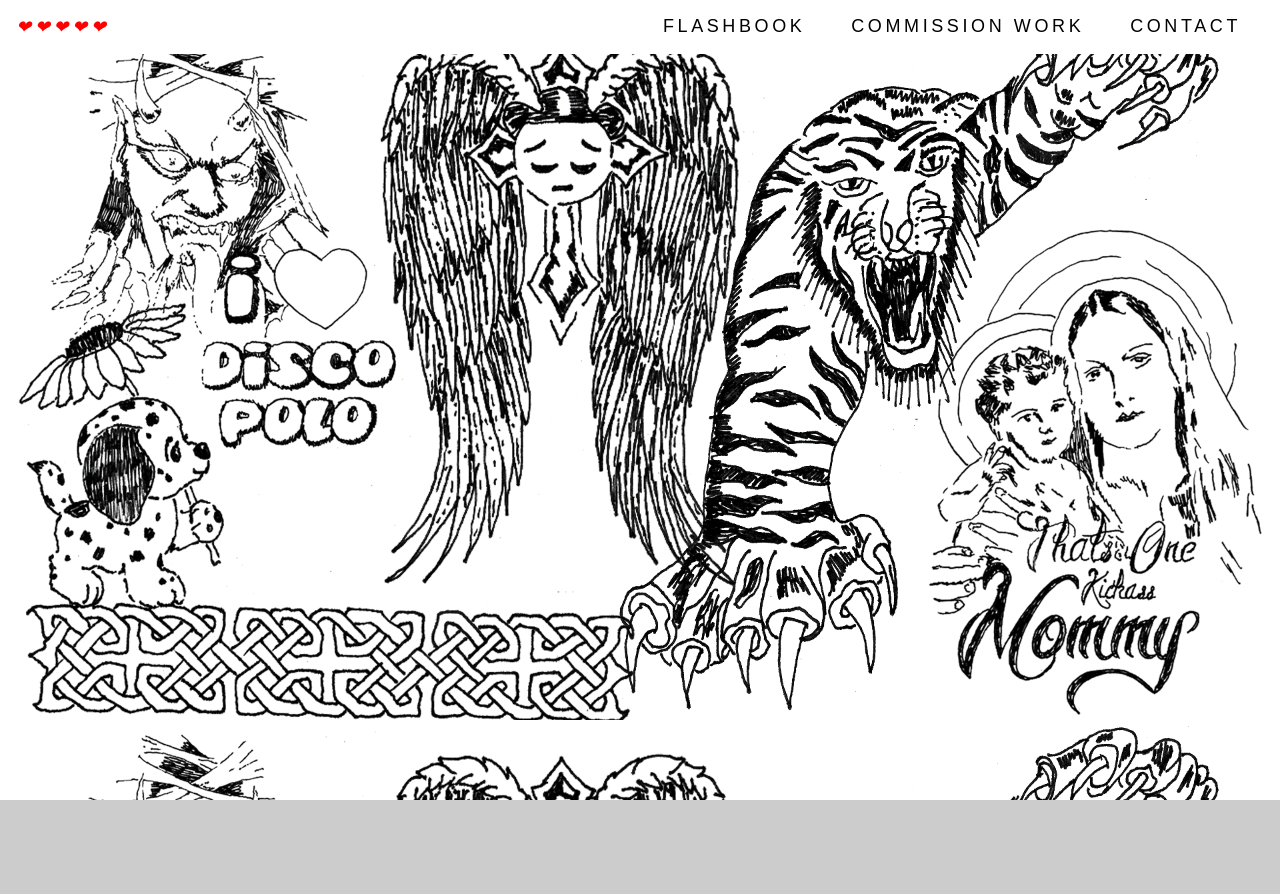
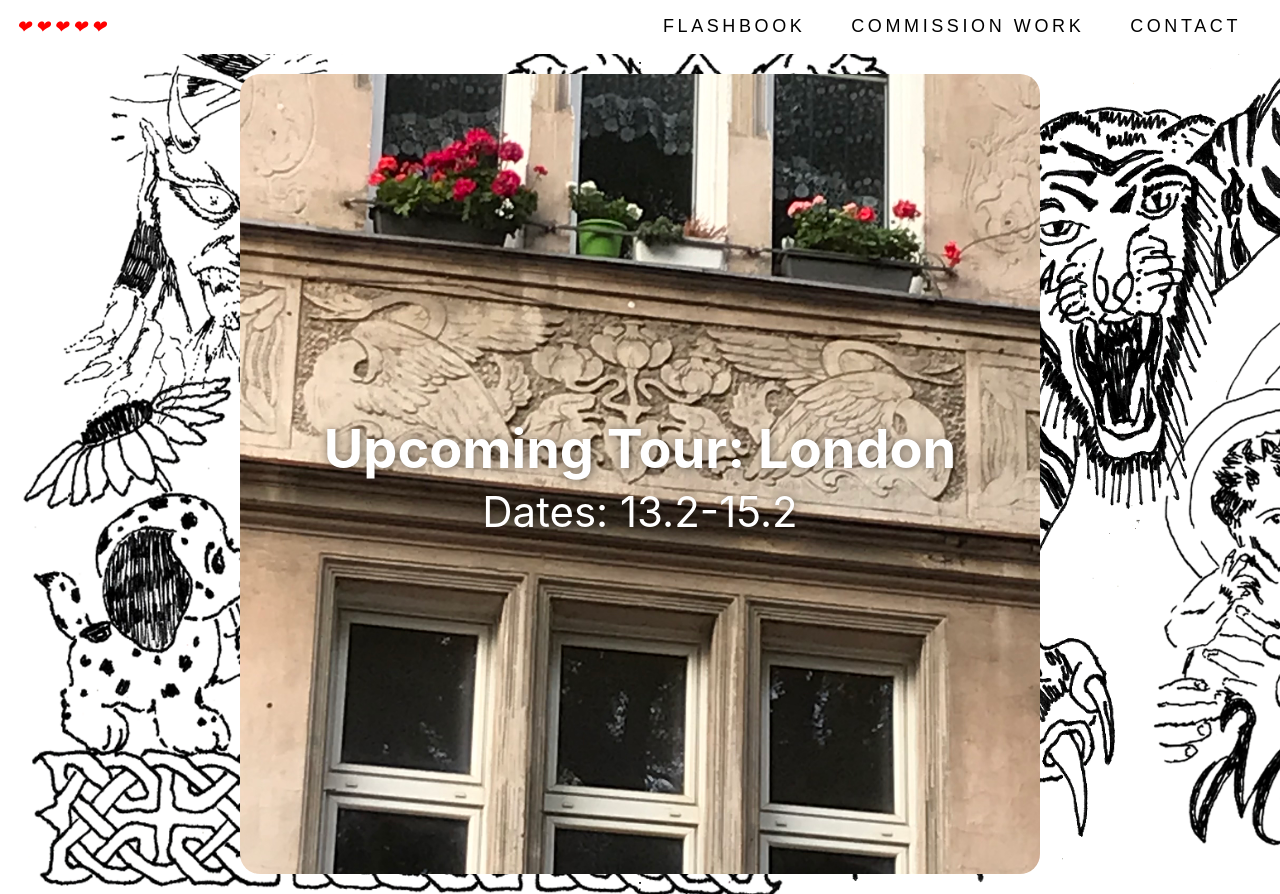
Before and after one commit to RobertKaniuth/heartz5website, a React (Create React App) app: page / in a window 1280 px wide. Before the commit the page ends 800 px from the top, so only its background shows below. Built offline with nearby package versions, Linux system fonts and the light colour scheme.

Commit message:
added tourdate announcements

```diff
--- a/src/components/BlogpostCard/TourdateAnnouncement.jsx
+++ b/src/components/BlogpostCard/TourdateAnnouncement.jsx
@@ -1,15 +1,18 @@
-import React from 'react';
+import React from "react";
+import styles from "./tourdatecard.module.css";
 
 const TourDateAnnouncement = (props) => {
   return (
-    <div>
-      <img src={props.imgSrc} alt={props.location} />
+    <div
+      className={styles.tourDateAnnouncement}
+      style={{ backgroundImage: `url(${props.imgSrc})` }}
+    >
       <div>
         <h3>Upcoming Tour: {props.location}</h3>
         <p>Dates: {props.dates}</p>
       </div>
     </div>
   );
-}
+};
 
 export default TourDateAnnouncement;
--- a/src/components/BlogpostCard/tourdatecard.module.css
+++ b/src/components/BlogpostCard/tourdatecard.module.css
@@ -1,19 +1,26 @@
-.tour-date-announcement {
+.tourDateAnnouncement {
+  background-position: center;
+  background-size: cover;
+  width: 800px;
+  height: 800px;
   display: flex;
-  flex-wrap: wrap;
   align-items: center;
-  background-color: white;
-  padding: 20px;
-  border-radius: 10px;
-  box-shadow: 0px 0px 10px rgba(0, 0, 0, 0.3);
+  justify-content: center;
+  text-align: center;
+  border-radius: 20px;
+  margin: 0 auto;
 }
 
-.tour-date-announcement img {
-  flex-basis: 40%;
-  margin-right: 20px;
-  border-radius: 10px;
+.tourDateAnnouncement h3 {
+  font-size: 54px;
+  color: white;
+  text-shadow: 1px 1px 10px rgba(0, 0, 0, 0.5);
+  margin: 5px;
 }
 
-.tour-date-announcement h3 {
+.tourDateAnnouncement p {
+  font-size: 42px;
+  color: white;
+  text-shadow: 1px 1px 10px rgba(0, 0, 0, 0.5);
   margin: 0;
 }
--- a/src/pages/LandingPage.jsx
+++ b/src/pages/LandingPage.jsx
@@ -1,11 +1,14 @@
 import React from "react";
 import TourDateAnnouncement from "../components/BlogpostCard/TourdateAnnouncement";
-const LandingPage = () => <div></div>;
-
-<TourDateAnnouncement
-  location="London"
-  dates="13.2-15.2"
-  imgSrc="../assets/IMG_9945.jpeg"
-/>;
-
+const LandingPage = () => (
+  <div>
+    ;
+    <TourDateAnnouncement
+      location="London"
+      dates="13.2-15.2"
+      imgSrc={require("../assets/ukpost.jpeg")}
+    />
+    ;
+  </div>
+);
 export default LandingPage;
```
Also changed, not shown: src/components/BlogpostCard/BlogPost.jsx (added), src/components/BlogpostCard/blogpost.module.css (added).
